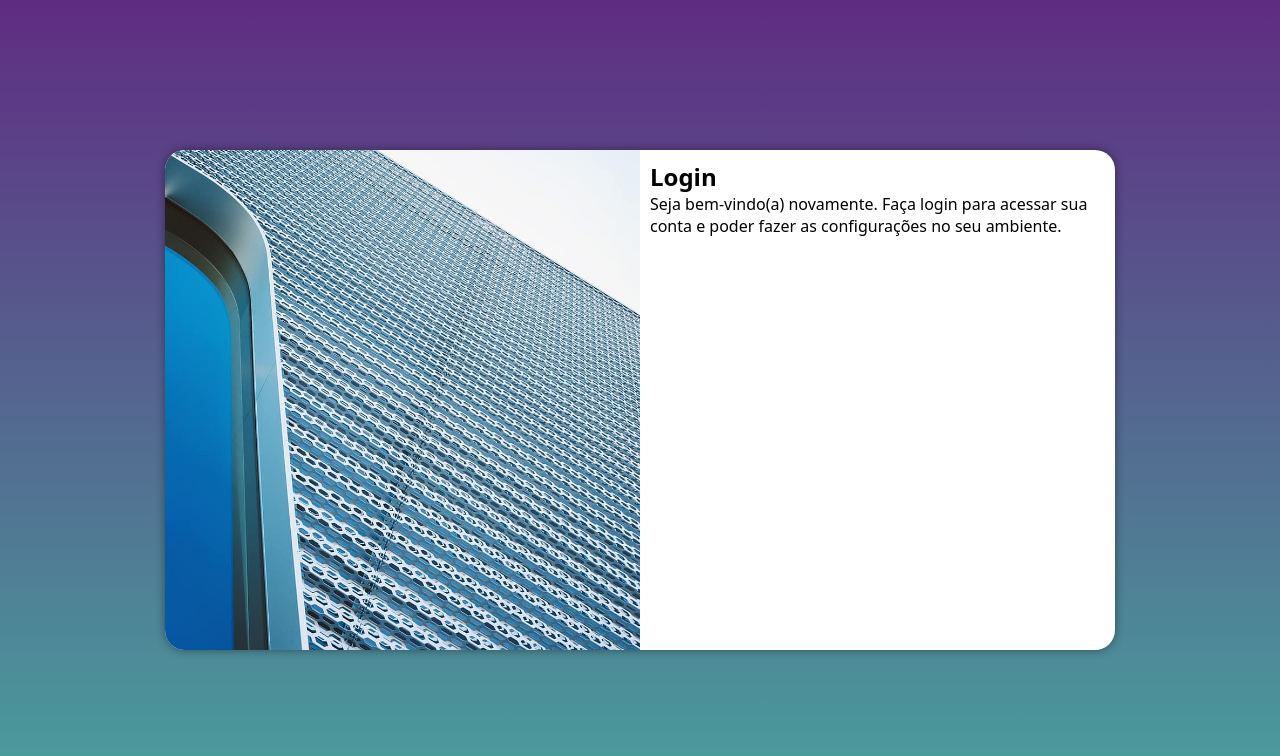
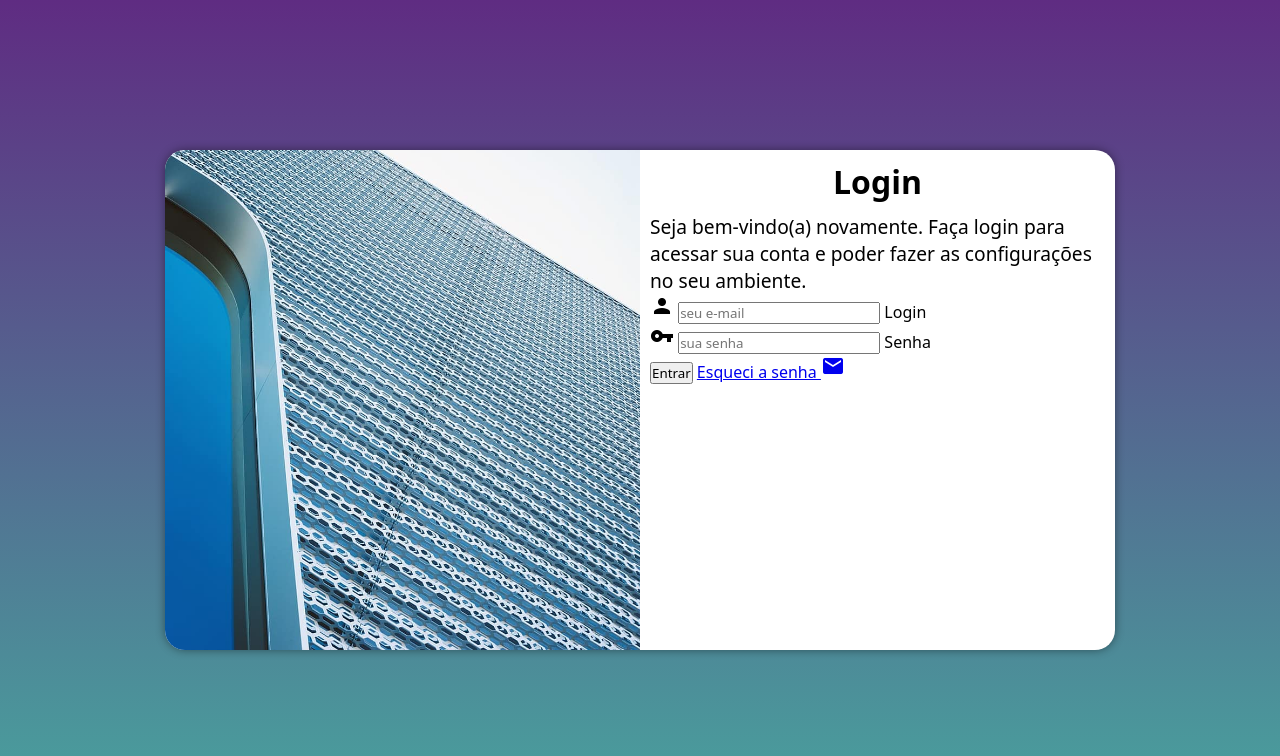
Before and after one commit to PedroLucasdom/projeto-login, a plain HTML site: page index.html in a window 1280 px wide. Drawn offline with Linux system fonts and the light colour scheme.

Commit message:
adicionei o formulário

```diff
--- a/estilos/media-query.css
+++ b/estilos/media-query.css
@@ -40,4 +40,12 @@
         float: right;
         width: 50%;
     }
+
+    div#formulario h1 {
+        font-size: 2em;
+    }
+
+    div#formulario p {
+        font-size: 1.2em;
+    }
 }
--- a/estilos/style.css
+++ b/estilos/style.css
@@ -48,3 +48,12 @@ div#formulario {
     display: block;
     padding: 10px;
 }
+
+div#formulario h1 {
+    text-align: center;
+    margin-bottom: 10px;
+}
+
+div#formulario p {
+    font-size: 0.8em;
+}
--- a/index.html
+++ b/index.html
@@ -4,6 +4,7 @@
     <meta charset="UTF-8">
     <meta http-equiv="X-UA-Compatible" content="IE=edge">
     <meta name="viewport" content="width=device-width, initial-scale=1.0">
+    <link href="https://fonts.googleapis.com/icon?family=Material+Icons" rel="stylesheet">
     <title>projeto-login</title>
     <link rel="stylesheet" href="estilos/style.css">
     <link rel="stylesheet" href="estilos/media-query.css">
@@ -17,8 +18,21 @@
             <div id="formulario">
                 <h1>Login</h1>
                 <p>Seja bem-vindo(a) novamente. Faça login para acessar sua conta e poder fazer as configurações no seu ambiente.</p>
-                <form action="login.php" method="post">
+                <form action="login.php" method="post" autocomplete="on">
+                    <div class="campo">
+                        <span class="material-icons">person</span>
+                        <input type="email" name="login" id="ilogin" placeholder="seu e-mail" autocomplete="email" required maxlength="30">
+                        <label for="ilogin">Login</label>
+                    </div>
 
+                    <div class="campo">
+                        <span class="material-icons">vpn_key</span>
+                        <input type="password" name="senha" id="isenha" placeholder="sua senha" autocomplete="current-password" required minlength="8" maxlength="20">
+                        <label for="isenha">Senha</label>
+                    </div>
+
+                    <input type="submit" value="Entrar">
+                    <a href="esqueci.html">Esqueci a senha <span class="material-icons">mail</span></a>
                 </form>
             </div>
         </section>
```
